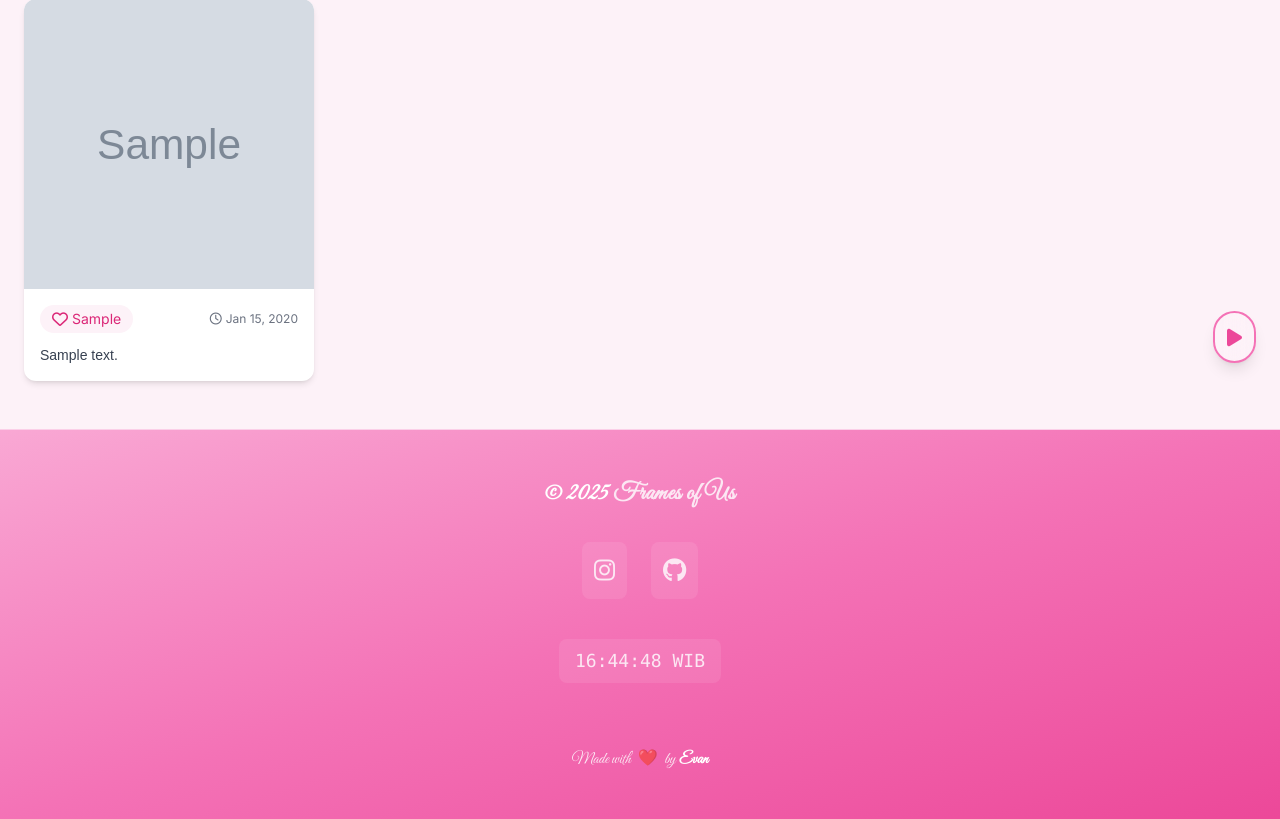
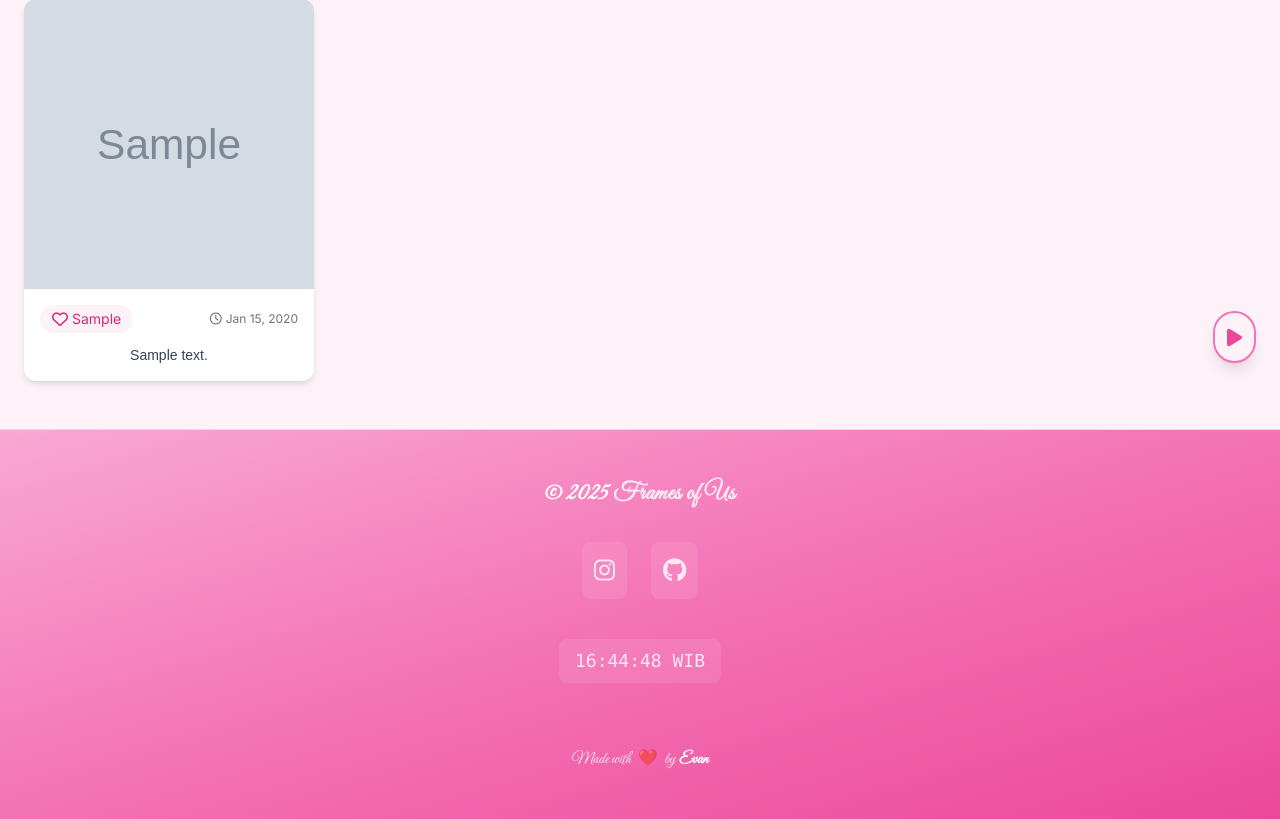
Before and after one commit to newbiema/Frame-Of-Us, a PHP site: page / in a window 1280 px wide. Shown: the part 413-1232 px from the top of the page. Run offline with PHP 8.4, Linux system fonts and the light colour scheme; tables that the repository leaves empty or names only in its code hold one stand-in row (values such as "Sample post"); grey boxes marked "Sample" are stand-in pictures; some libraries are stand-ins or nearby versions.

Commit message:
teks deskripsi aku buat center

```diff
--- a/index.php
+++ b/index.php
@@ -239,7 +239,7 @@ $onlineVisitors = $onlineVisitorsResult->fetch_assoc()['online'];
                   </span>
                 </div>
 
-                <p class='font-poppins text-gray-700 text-sm line-clamp-2 transition-colors duration-300 group-hover:text-gray-900'>
+                <p class='font-poppins text-center text-gray-700 text-sm line-clamp-2 transition-colors duration-300 group-hover:text-gray-900'>
                   {$row['description']}
                 </p>
               </div>
@@ -259,11 +259,6 @@ $onlineVisitors = $onlineVisitorsResult->fetch_assoc()['online'];
   </div>
 </main>
 
-
-
-<style>
-
-</style>
 
   <!-- Modal untuk klik foto -->
   <div id="photoModal" class="hidden fixed inset-0 bg-black bg-opacity-70 flex items-center justify-center z-50">
```
